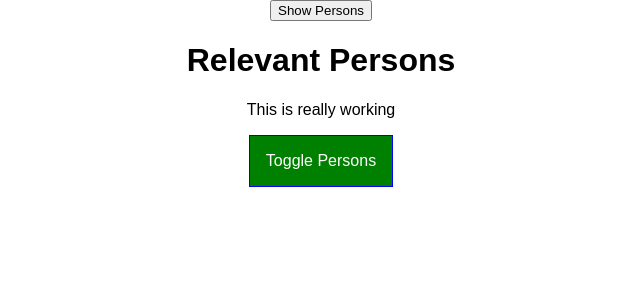
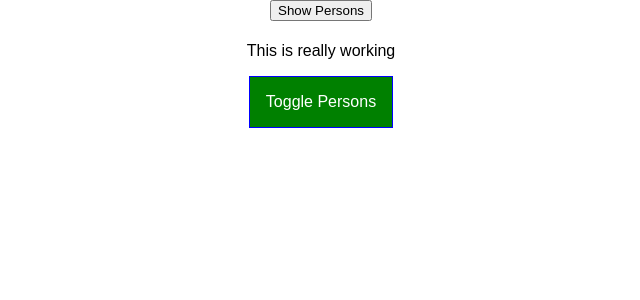
Before and after one commit to BryanSWong/react, a React app in the folder react-complete-guide/: page / in a window 1280 px wide. Shown: the top 300 px of the page, without its empty margins (319-959 px from the left). Built offline with nearby package versions, Linux system fonts and the light colour scheme.

Commit message:
Completed videos 16-19 for section 7.

```diff
--- a/react-complete-guide/src/Components/Persons/Person/Person.js
+++ b/react-complete-guide/src/Components/Persons/Person/Person.js
@@ -1,5 +1,7 @@
 import React, {Component} from 'react';
 import classes from './Person.css';
+import Aux from '../../../hoc/Aux';
+import withClass from '../../../hoc/withClass';
 
 class Person extends Component {
 
@@ -21,11 +23,11 @@
         console.log('[Person.js] Inside Render()');
 
         return (
-            <div className={classes.Person} >
+            <Aux >
                 <p onClick={this.props.click}>I am {this.props.name} and I am {this.props.age} years old!</p>
                 <p>{this.props.children}</p>
                 <input type="text" onChange={this.props.changed} value={this.props.name}/>
-            </div>
+            </Aux>
         )
 
         // return [
@@ -36,4 +38,4 @@
     }
 }
 
-export default Person;
+export default withClass(Person, classes.Person);
--- a/react-complete-guide/src/containers/App.js
+++ b/react-complete-guide/src/containers/App.js
@@ -2,6 +2,9 @@
 import classes from './App.css';
 import Persons from '../Components/Persons/Persons';
 import Cockpit from '../Components/Cockpit/Cockpit';
+// import WithClass from '../hoc/WithClass';
+import Aux from '../hoc/Aux';
+import withClass from '../hoc/withClass';
 
 
 class App extends PureComponent {
@@ -93,7 +96,7 @@
 
         return (
 
-            <div className={classes.App}>
+            <Aux>
                 <button onClick={() => {this.setState({showPersons: true})}}>Show Persons</button>
                 <Cockpit
                     appTitle={this.props.title}
@@ -101,11 +104,11 @@
                     persons={this.state.persons}
                     clicked={this.togglePersonHandler}/>
                 {persons}
-            </div>
+            </Aux>
             );
 
       // return React.createElement('div', {className: 'App'}, React.createElement('h1', null, 'Does this work now?'));
     }
 }
 
-export default App;
+export default withClass(App, classes.App);
--- /dev/null
+++ b/react-complete-guide/src/hoc/withClass.js
@@ -0,0 +1,12 @@
+import React from 'react';
+
+
+const withClass = (WrappedComponent, className) => {
+    return (props) => (
+        <div className={className}>
+            <WrappedComponent />
+        </div>
+    );
+};
+
+export default withClass;
```
